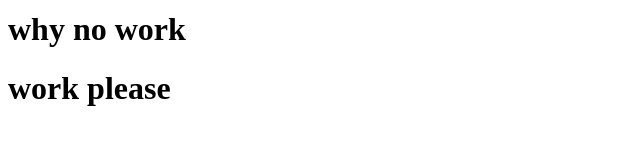
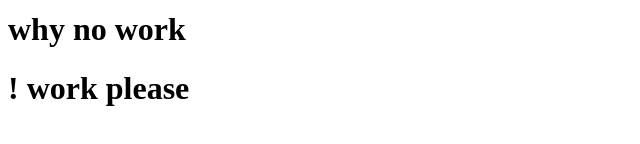
Before and after one commit to tatiyavinchu/github, a plain HTML site: page index.html in a window 1280 px wide. Shown: the part 172-316 px from the top of the page, without its empty margins (0-640 px from the left). Drawn offline with Linux system fonts and the light colour scheme.

Commit message:
here we go again3

```diff
--- a/index.html
+++ b/index.html
@@ -7,6 +7,6 @@
 	<h1>utkarsh</h1>
 	<h1>hi</h1>
 	<h1>why no work</h1>
-	<h1> work please</h1>
+	<h1>! work please</h1>
 </body>
 </html>
```
